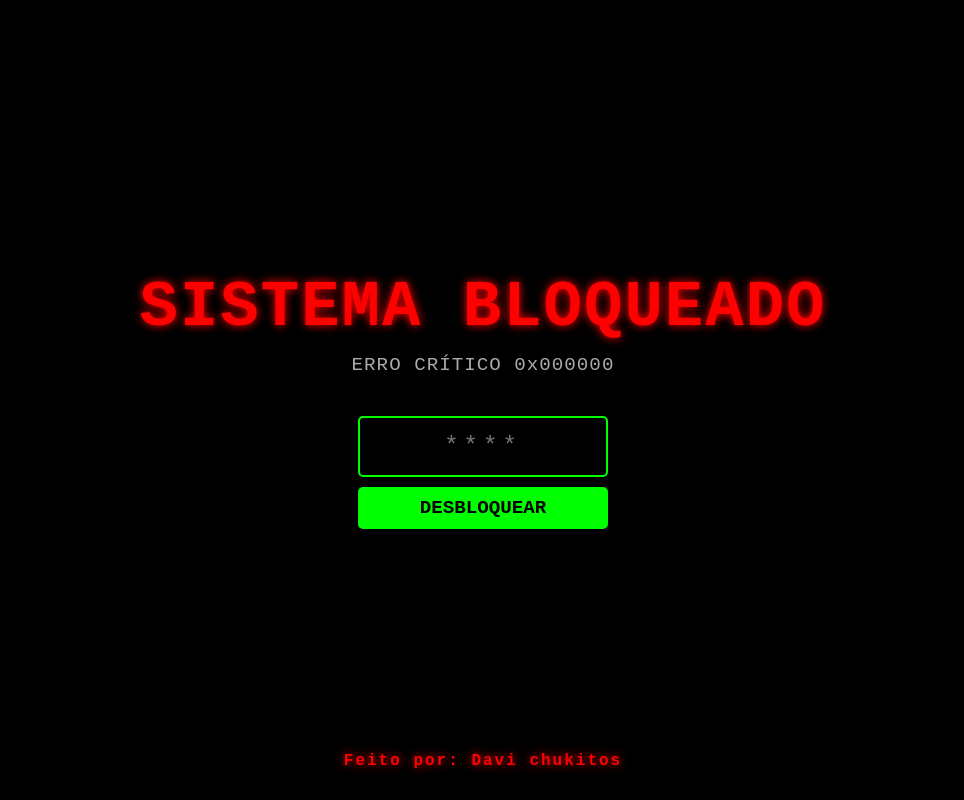
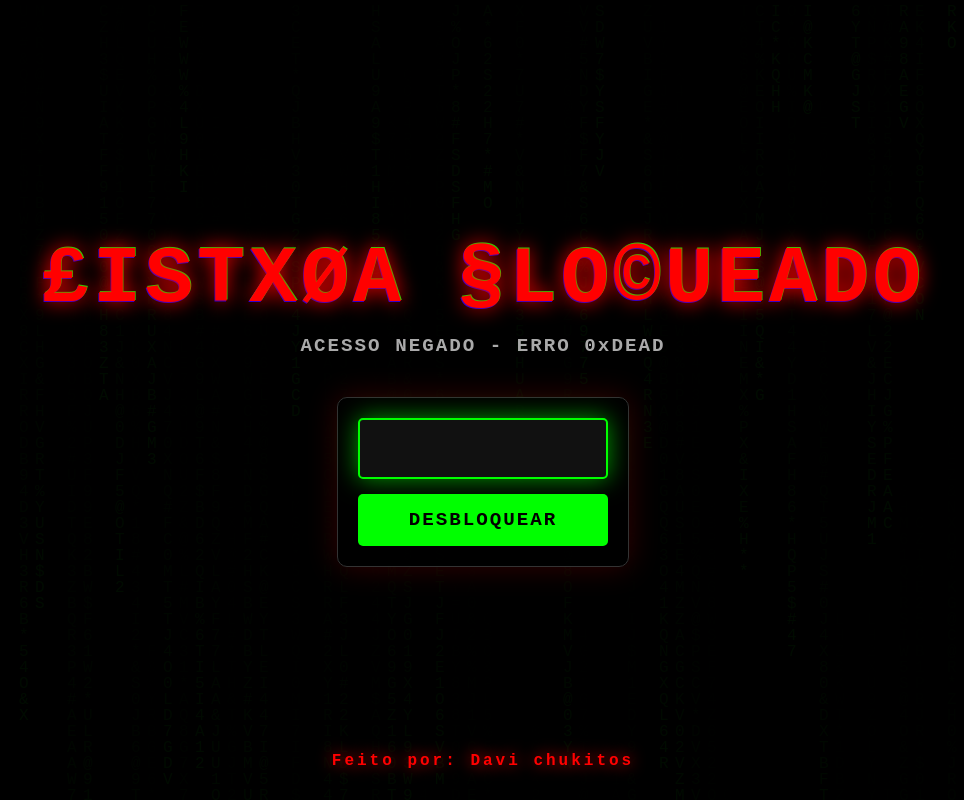
Before and after one commit to davilucca2016123-pixel/Trava2, a plain HTML site: page index.html in a window 1280 px wide. Both pictures are taken after a click on the button "DESBLOQUEAR". Shown: the whole page, without its empty margins (157-1121 px from the left). Drawn offline with Linux system fonts and the light colour scheme.

Commit message:
Change title and enhance lock screen effects
Updated the title and added visual effects to the lock screen.

```diff
--- a/index.html
+++ b/index.html
@@ -3,7 +3,7 @@
 <head>
 <meta charset="UTF-8">
 <meta name="viewport" content="width=device-width,initial-scale=1,maximum-scale=1,user-scalable=no,viewport-fit=cover">
-<title>Sistema Bloqueado</title>
+<title>Falha Crítica</title>
 <style>
   *{box-sizing:border-box;margin:0;padding:0;-webkit-tap-highlight-color:transparent;}
   html, body {
@@ -14,59 +14,88 @@
     color: #fff; user-select: none;
   }
 
+  /* Efeito Matrix no fundo */
+  #matrix {
+    position: fixed; top: 0; left: 0; width: 100%; height: 100%;
+    z-index: -1; opacity: 0.3;
+  }
+
+  /* Efeito de scanline e tremedeira na tela */
   #lock-screen {
     display: flex; flex-direction: column; align-items: center; justify-content: center;
     width: 100%; height: 100%; padding: 20px; text-align: center;
+    background: rgba(0, 0, 0, 0.85);
+    animation: glitch-bg 0.2s infinite;
+  }
+
+  @keyframes glitch-bg {
+    0% { transform: translate(0,0); }
+    10% { transform: translate(-2px, 2px); }
+    20% { transform: translate(2px, -2px); }
+    30% { transform: translate(0,0); }
+    100% { transform: translate(0,0); }
   }
 
   .title {
-    font-size: clamp(2rem, 8vw, 4rem); font-weight: 900; color: #ff0000;
-    text-transform: uppercase; letter-spacing: 2px; margin-bottom: 10px;
-    animation: pulse 2s infinite;
+    font-size: clamp(2.5rem, 10vw, 5rem); font-weight: 900; color: #ff0000;
+    text-transform: uppercase; letter-spacing: 4px; margin-bottom: 10px;
+    text-shadow: 0 0 20px red, -3px 3px 0 #0f0, 3px -3px 0 #00f;
+    animation: glitch-text 0.1s infinite;
+  }
+
+  @keyframes glitch-text {
+    0% { text-shadow: 0 0 20px red, -2px 2px 0 #0f0, 2px -2px 0 #00f; }
+    50% { text-shadow: 0 0 20px red, 2px -2px 0 #0f0, -2px 2px 0 #00f; }
+    100% { text-shadow: 0 0 20px red, -2px 2px 0 #0f0, 2px -2px 0 #00f; }
   }
 
   .subtitle {
-    font-size: 1.2rem; color: #aaa; margin-bottom: 40px; letter-spacing: 1px;
+    font-size: 1.2rem; color: #aaa; margin-bottom: 40px; letter-spacing: 2px;
+    font-weight: bold;
   }
 
   .input-area {
-    display: flex; flex-direction: column; align-items: center; gap: 10px;
+    display: flex; flex-direction: column; align-items: center; gap: 15px;
+    background: rgba(0,0,0,0.8); padding: 20px; border-radius: 10px;
+    border: 1px solid #333; box-shadow: 0 0 30px rgba(255,0,0,0.2);
   }
 
   input[type="password"] {
-    background: transparent; border: 2px solid #00ff00; color: #00ff00;
+    background: #111; border: 2px solid #00ff00; color: #00ff00;
     padding: 15px; font-size: 1.5rem; font-family: inherit; text-align: center;
     border-radius: 5px; outline: none; width: 250px; letter-spacing: 5px;
+    box-shadow: 0 0 15px rgba(0,255,0,0.3);
+  }
+
+  input[type="password"]:focus {
+    box-shadow: 0 0 25px rgba(0,255,0,0.6);
   }
 
   button {
-    background: #00ff00; color: #000; border: none; padding: 10px 30px;
-    font-size: 1.2rem; font-family: inherit; font-weight: bold; cursor: pointer;
-    border-radius: 5px; width: 250px;
+    background: #00ff00; color: #000; border: none; padding: 15px 30px;
+    font-size: 1.2rem; font-family: inherit; font-weight: 900; cursor: pointer;
+    border-radius: 5px; width: 250px; text-transform: uppercase;
+    letter-spacing: 2px; transition: 0.1s;
   }
 
-  button:active { background: #00aa00; }
+  button:active { background: #00aa00; transform: scale(0.95); }
 
   .footer {
     position: absolute; bottom: 30px; font-size: 1rem; color: #ff0000;
-    font-weight: bold; letter-spacing: 2px; text-shadow: 0 0 10px red;
-  }
-
-  @keyframes pulse {
-    0% { text-shadow: 0 0 10px red; }
-    50% { text-shadow: 0 0 30px red, 0 0 10px red; }
-    100% { text-shadow: 0 0 10px red; }
+    font-weight: 900; letter-spacing: 3px; text-shadow: 0 0 15px red;
   }
 </style>
 </head>
 <body>
 
+<canvas id="matrix"></canvas>
+
 <div id="lock-screen">
-  <div class="title">SISTEMA BLOQUEADO</div>
-  <div class="subtitle">ERRO CRÍTICO 0x000000</div>
+  <div class="title" id="glitch-title">SISTEMA BLOQUEADO</div>
+  <div class="subtitle">ACESSO NEGADO - ERRO 0xDEAD</div>
 
   <div class="input-area">
-    <input type="password" id="senhaInput" placeholder="****" autocomplete="off" autofocus>
+    <input type="password" id="senhaInput" autocomplete="off" autofocus>
     <button id="btnDesbloquear">DESBLOQUEAR</button>
   </div>
 
@@ -78,28 +107,55 @@
   const SENHA_CORRETA = "CHUKITOS";
   const input = document.getElementById('senhaInput');
   const btn = document.getElementById('btnDesbloquear');
+  const glitchTitle = document.getElementById('glitch-title');
 
   let audioCtx, osc, lfo;
-  let alertLoop;
+  let alertLoop, glitchLoop;
 
-  // --- 1. SIRENE INFINITA ---
+  // --- 1. EFEITO MATRIX ---
+  const canvas = document.getElementById('matrix');
+  const ctx = canvas.getContext('2d');
+  canvas.width = window.innerWidth;
+  canvas.height = window.innerHeight;
+
+  const letters = "0123456789ABCDEFGHIJKLMNOPQRSTUVWXYZ@#$%&*";
+  const fontSize = 16;
+  const columns = canvas.width / fontSize;
+  const drops = [];
+  for (let x = 0; x < columns; x++) drops[x] = 1;
+
+  function drawMatrix() {
+    ctx.fillStyle = "rgba(0, 0, 0, 0.05)";
+    ctx.fillRect(0, 0, canvas.width, canvas.height);
+    ctx.fillStyle = "#0F0";
+    ctx.font = fontSize + "px monospace";
+    for (let i = 0; i < drops.length; i++) {
+      const text = letters.charAt(Math.floor(Math.random() * letters.length));
+      ctx.fillText(text, i * fontSize, drops[i] * fontSize);
+      if (drops[i] * fontSize > canvas.height && Math.random() > 0.975) drops[i] = 0;
+      drops[i]++;
+    }
+  }
+  setInterval(drawMatrix, 33);
+
+  // --- 2. SIRENE ESTRIDENTE ---
   function tocarSirene() {
     try {
       if (!audioCtx) {
         audioCtx = new (window.AudioContext || window.webkitAudioContext)();
         osc = audioCtx.createOscillator();
         const gainNode = audioCtx.createGain();
-        osc.type = 'square'; // Som mais agressivo
-        osc.frequency.value = 400;
+        osc.type = 'sawtooth';
+        osc.frequency.value = 800; // Mais agudo e irritante
         lfo = audioCtx.createOscillator();
         const lfoGain = audioCtx.createGain();
-        lfo.frequency.value = 2;
-        lfoGain.gain.value = 200;
+        lfo.frequency.value = 8;
+        lfoGain.gain.value = 400;
         lfo.connect(lfoGain);
         lfoGain.connect(osc.frequency);
         osc.connect(gainNode);
         gainNode.connect(audioCtx.destination);
-        gainNode.gain.value = 0.15;
+        gainNode.gain.value = 0.1;
         osc.start();
         lfo.start();
       }
@@ -110,16 +166,14 @@
     try { if(osc) osc.stop(); if(audioCtx) audioCtx.close(); audioCtx = null; } catch(e) {}
   }
 
-  // --- 2. LOOP DE ALERTAS ---
+  // --- 3. LOOP DE POP-UPS (Insuportável) ---
   function iniciarLoopAlerta() {
-    // O setTimeout é pra dar tempo da pessoa ver a tela antes do primeiro alerta surgir
     setTimeout(() => {
       alertLoop = setInterval(() => {
-        // No celular, alert() bloqueia o script. Então a gente usa um loop pra empilhar
         try {
-          alert("VOCÊ FOI HACKEADO!\nO SISTEMA DO SEU CELULAR FOI BLOQUEADO.\n\nDigite a senha CHUKITOS para sair.");
+          alert("VOCÊ FOI HACKEADO PELO CHUKITOS!");
         } catch(e) {}
-      }, 1000);
+      }, 3000);
     }, 1000);
   }
 
@@ -127,44 +181,63 @@
     clearInterval(alertLoop);
   }
 
-  // --- 3. TRAVA DE TELA CHEIA ---
+  // --- 4. GLITCH NO TÍTULO ---
+  function iniciarGlitch() {
+    const originalText = "SISTEMA BLOQUEADO";
+    const chars = "XØ¥§€£∆©®™";
+    glitchLoop = setInterval(() => {
+      let text = "";
+      for(let i=0; i<originalText.length; i++) {
+        if(Math.random() > 0.8 && originalText[i] !== " ") {
+          text += chars.charAt(Math.floor(Math.random() * chars.length));
+        } else {
+          text += originalText[i];
+        }
+      }
+      glitchTitle.innerText = text;
+    }, 100);
+  }
+
+  // --- 5. TRAVA DE TELA ---
   function forcarTelaCheia() {
     const el = document.documentElement;
     if (el.requestFullscreen) el.requestFullscreen().catch(()=>{});
     else if (el.webkitRequestFullscreen) el.webkitRequestFullscreen();
   }
 
-  // --- 4. LÓGICA DA SENHA ---
   function checarSenha() {
     const digitada = input.value.toUpperCase();
     if (digitada === SENHA_CORRETA) {
       pararAudio();
       pararLoopAlerta();
+      clearInterval(glitchLoop);
 
       if (document.exitFullscreen) document.exitFullscreen().catch(()=>{});
       else if (document.webkitExitFullscreen) document.webkitExitFullscreen();
 
       document.body.innerHTML = `
         <div style="display:flex;flex-direction:column;height:100vh;align-items:center;justify-content:center;background:#000;color:#0f0;font-family:monospace;text-align:center;padding:20px;">
-          <div style="font-size:2.5rem; font-weight:900; text-shadow: 0 0 10px #0f0;">ACESSO PERMITIDO</div>
-          <div style="font-size:1rem;color:#aaa;margin-top:10px;">Você se salvou do CHUKITOS.</div>
+          <div style="font-size:3rem; font-weight:900; text-shadow: 0 0 20px #0f0; letter-spacing: 5px;">SISTEMA DESBLOQUEADO</div>
+          <div style="font-size:1.2rem;color:#aaa;margin-top:20px;">Você derrotou o CHUKITOS.</div>
           <div style="font-size:1.5rem;color:#f00; margin-top:40px; font-weight:bold; text-shadow: 0 0 10px red;">Feito por: Davi chukitos</div>
         </div>`;
       document.body.style.cursor = 'default';
+      document.body.style.background = '#000';
 
     } else {
       input.value = '';
       input.style.borderColor = '#ff0000';
       document.body.style.background = '#300';
-      setTimeout(() => { input.style.borderColor = '#00ff00'; document.body.style.background = '#000'; }, 200);
+      setTimeout(() => { input.style.borderColor = '#00ff00'; document.body.style.background = '#000'; }, 150);
       alert("SENHA INCORRETA!");
     }
   }
 
-  // Evento de interação inicial para destravar o áudio no celular
+  // Inicializa os efeitos na primeira interação
   document.body.addEventListener('click', () => {
     tocarSirene();
     iniciarLoopAlerta();
+    iniciarGlitch();
     forcarTelaCheia();
   }, { once: true });
 
@@ -172,8 +245,13 @@
   input.addEventListener('keydown', (e) => {
     if (e.key === 'Enter') checarSenha();
   });
+
+  // Trava teclas de fuga
   document.addEventListener('keydown', (e) => {
-    if (e.key === 'F11') e.preventDefault();
+    if (e.key === 'F11' || e.key === 'F12' || (e.ctrlKey && e.key === 'w') || (e.ctrlKey && e.key === 'W')) {
+      e.preventDefault(); // No PC isso impede de fechar ou abrir inspecionar
+      alert("Ação bloqueada.");
+    }
   });
 
   setInterval(() => {
```
